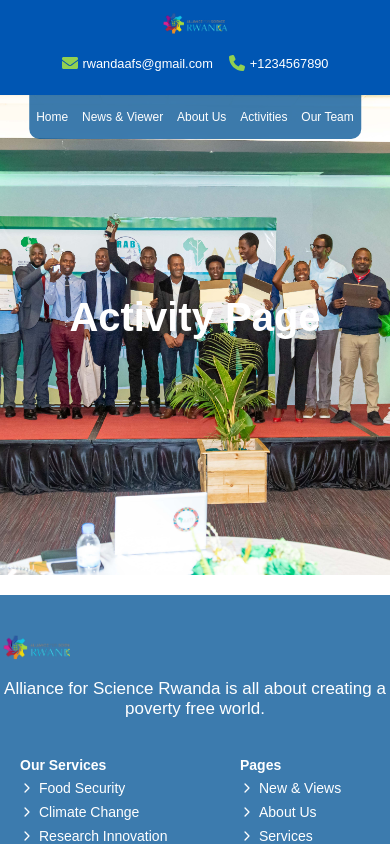
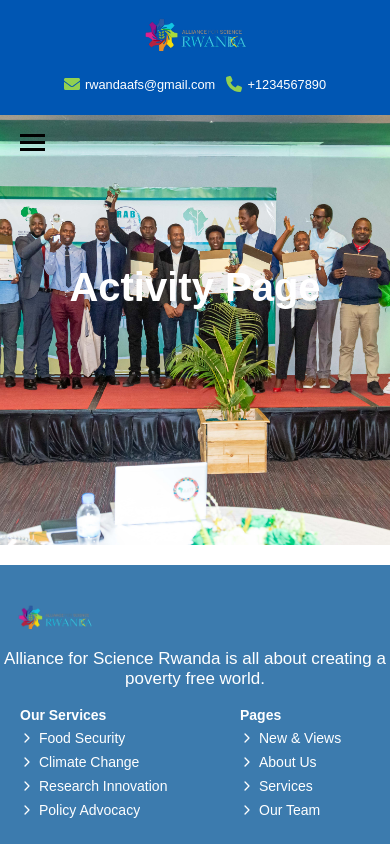
Before and after one commit to pWallet-hub/Alliance-for-science, a React (Vite) app: page /activities in a window 390 px wide. Shown: the top 844 px of the page. Built offline with nearby package versions, Linux system fonts and the light colour scheme.

Commit message:
Update sidebar design and responsiveness

```diff
--- a/src/Components/Footer/Footer.css
+++ b/src/Components/Footer/Footer.css
@@ -17,6 +17,7 @@
 .footer-left {
   text-align: center;
   flex-direction: column;
+  margin: auto;
 }
 
 .footer-left .logo img {
@@ -42,6 +43,7 @@
 .footer-col {
   flex-direction: column;
   width: 170px;
+  margin: auto;
 }
 
 .footer-col h4 {
--- a/src/Components/Header/Header.css
+++ b/src/Components/Header/Header.css
@@ -12,7 +12,7 @@
 .logo-container {
   flex: 1;
   display: flex;
-  justify-content: center;
+  justify-content: center; /* Center the logo */
 }
 
 .logo {
@@ -40,10 +40,10 @@
   height: auto;
 }
 
-
-@media (max-width: 768px) {
+/* Responsive Adjustments */
+@media (max-width: 768px) { /* Tablet view */
   .logo {
-    width: 70px;
+    width: 80px;
   }
 
   .contact-item {
@@ -56,33 +56,36 @@
   }
 }
 
-@media (max-width: 540px) {
+@media (max-width: 540px) { /* Mobile view */
+  .logo {
+    width: 110px;
+  }
   .header {
     flex-direction: column;
-    align-items: center;
+    align-items: center; /* Center align the entire header */
   }
 
   .logo-container {
     justify-content: center;
-    margin-bottom: 0.5rem;
-    margin-top: -1rem;
+    margin-bottom: 0.5rem; /* Add some space below the logo */
+    margin-top: -1rem; /* Move the logo slightly up */
   }
 
   .contact-info {
     flex-direction: column;
     align-items: center;
     display: grid;
-    grid-template-columns: repeat(2, auto);
-    grid-gap: 0.5rem;
+    grid-template-columns: repeat(2, auto); /* Create two columns */
+    grid-gap: 0.4rem; /* Add space between the columns */
   }
 
   .contact-item {
-    padding: 0.25rem;
-    font-size: 0.8rem;
-    justify-content: center;
+    padding: 0.15rem; /* Less padding for mobile */
+    font-size: 0.8rem; /* Adjust font size */
+    justify-content: center; /* Center align the contact items */
   }
 
   .icon {
-    font-size: 1rem;
+    font-size: 1rem; /* Adjust icon size */
   }
 }
--- a/src/Components/Header/Sidebar.css
+++ b/src/Components/Header/Sidebar.css
@@ -1,85 +1,125 @@
+/* Sidebar container */
 .sidebar {
   background: #025496C4;
-  width: 85%;
   display: flex;
   flex-direction: column;
-  padding-top: 10px;
-  justify-content: center;
-  position: absolute;
+  padding: 6px;
+  position: fixed; /* Fixed position to keep it in place */
+  top: 60px; /* Adjust based on header height */
   z-index: 1000;
-  left: 50%;
-  transform: translateX(-50%);
-  border-bottom-left-radius: 10px;
-  border-bottom-right-radius: 10px;
-  content: "";
+  transition: transform 0.3s ease-in-out, opacity 0.3s ease-in-out;
+  transform: translateX(-100%); /* Hide it off-screen initially */
+  opacity: 0;
+}
+
+
+/* Sidebar visible when hamburger is open */
+.sidebar.open {
+  transform: translateX(0);
+  opacity: 1;
 }
 
 .sidebar ul {
   list-style-type: none;
-  justify-content: space-around;
-  margin: 0;
+  margin: auto;
   display: flex;
-  flex-direction: row;
+  flex-direction: row; /* Display items in a row */
   align-items: center;
 }
 
 .sidebar ul li {
-  cursor: pointer;
-  margin-bottom: 10px;
-  position: relative;
+  margin: 0 17px; /* Horizontal spacing between items */
 }
 
 .sidebar ul li a {
   color: #fff;
   text-decoration: none;
-  padding: 5px;
+  padding: 10px;
   display: block;
   font-family: sans-serif;
   font-size: 16px;
   transition: color 0.3s ease, transform 0.3s ease;
 }
 
-.sidebar ul li a::before {
-  content: '';
-  position: absolute;
-  bottom: 0;
-  left: 0;
-  width: 100%;
-  height: 2px;
-  background-color: #fff;
-  transform: scaleX(0);
-  transition: transform 0.3s ease;
+.sidebar ul li a:hover {
+  color: #d0e5f7;
 }
 
-.sidebar ul li a:hover {
-  color: #d0e5f7;
-  transform: scale(1);
+/* Hamburger menu */
+.hamburger {
+  display: none;
+  cursor: pointer;
+  position: absolute; /* Fixed to stay in the same place */
+  top: 101px; /* Move the hamburger down */
+  left: 20px;
+  z-index: 1001;
 }
 
-.sidebar ul li a:hover::before {
-  transform: scaleX(1);
+.hamburger.open .bar {
+  background-color: #f5f5f5; /* Change color when open */
 }
 
-.sidebar ul li a.active {
-  background: #025496C4;
-  color: #fff;
+.hamburger .bar {
+  width: 25px;
+  height: 3px;
+  background-color: black;
+  margin: 4px 0;
 }
 
-/* Responsive Adjustments */
-@media (max-width: 768px) {
-  .sidebar ul li a {
-    font-size: 14px;
+/* Sidebar visible by default on medium and large screens */
+@media (min-width: 768px) {
+  .sidebar {
+    transform: translateX(0);
+    opacity: 1;
+    position: static; /* Static position on larger screens */
+    width: auto; /* Adjust width to fit content */
+  }
+
+  .sidebar ul {
+    flex-direction: row; /* Keep items in a row */
+  }
+
+  .hamburger {
+    display: none;
   }
 }
 
+/* Hamburger visible on smaller screens */
+@media (max-width: 768px) {
+  .hamburger {
+    display: block;
+  }
+
+  .sidebar {
+    position: absolute;
+    top: 84px; /* Adjust based on header height */
+    width: 250px; /* Fixed width on smaller screens */
+    border-radius: 0;
+  }
+
+  .sidebar ul {
+    flex-direction: column; /* Stack items vertically when sidebar is open */
+  }
+
+  .sidebar ul li {
+    margin: 10px 0;
+  }
+}
 @media (max-width: 540px) {
-  .sidebar ul li a {
-    font-size: 12px;
+  .hamburger {
+    top: 130px;
+  }
+
+  .sidebar {
+    position: absolute;
+    top: 114px; /* Adjust based on header height */
+    width: 250px; /* Fixed width on smaller screens */
+    border-radius: 0;
   }
 }
 
-@media (max-width: 360px) {
+@media (max-width: 480px) {
   .sidebar ul li a {
-    font-size: 10px;
+    font-size: 14px; /* Adjust font size for smaller screens */
   }
 }
--- a/src/Components/Header/Sidebar.jsx
+++ b/src/Components/Header/Sidebar.jsx
@@ -1,20 +1,33 @@
-// Sidebar.js
-import React from 'react';
+// Sidebar.jsx
+import React, { useState } from 'react';
 import { Link } from 'react-router-dom';
 import './Sidebar.css';
 
 function Sidebar() {
+  const [isOpen, setIsOpen] = useState(false);
+
+  const toggleSidebar = () => {
+    setIsOpen(!isOpen);
+  };
+
   return (
-    <div className="sidebar">
-      <ul>
-        <li><Link to="/">Home</Link></li>
-        <li><Link to="/news">News & Viewer</Link></li>
-        <li><Link to="/about">About Us</Link></li>
-        <li><Link to="/activities">Activities</Link></li>
-        <li><Link to="/team">Our Team</Link></li>
+    <>
+      <div className="hamburger" onClick={toggleSidebar}>
+        <div className="bar"></div>
+        <div className="bar"></div>
+        <div className="bar"></div>
+      </div>
 
-      </ul>
-    </div>
+      <div className={`sidebar ${isOpen ? 'open' : ''}`}>
+        <ul>
+          <li><Link to="/" onClick={toggleSidebar}>Home</Link></li>
+          <li><Link to="/news" onClick={toggleSidebar}>News & Viewer</Link></li>
+          <li><Link to="/about" onClick={toggleSidebar}>About Us</Link></li>
+          <li><Link to="/activities" onClick={toggleSidebar}>Activities</Link></li>
+          <li><Link to="/team" onClick={toggleSidebar}>Our Team</Link></li>
+        </ul>
+      </div>
+    </>
   );
 }
 
--- a/src/Pages/About/About.css
+++ b/src/Pages/About/About.css
@@ -11,10 +11,16 @@
     padding-top: 200px;
     font-family: sans-serif;
     text-align: center;
-
     font-size: 20px;
     text-transform: capitalize;
+    transition: .5s ease-in-out;
   }
+  @media (max-width:900px){
+    .about1{
+      margin-top: -50px;
+    }
+  }
+
 .about-text {
   margin-top: 1rem;
 
--- a/src/Pages/Activities/Activities.css
+++ b/src/Pages/Activities/Activities.css
@@ -2,7 +2,6 @@
     font-family: Arial, sans-serif;
     margin: 0;
     padding: 0;
-
     background-image: url('../../assets/image/_72A2707.jpg');
     width: 100%;
     height: 30rem;
@@ -15,6 +14,12 @@
     text-align: center;
     font-size: 20px;
     text-transform: capitalize;
+    transition: .5s ease-in-out;
+  }
+  @media (max-width:900px){
+    .activity-page{
+      margin-top: -50px;
+    }
   }
 
   .header {
--- a/src/Pages/News/News.css
+++ b/src/Pages/News/News.css
@@ -11,7 +11,14 @@
     text-align: center;
     font-size: 20px;
     text-transform: capitalize;
-}
+    transition: .5s ease-in-out;
+  }
+  @media (max-width:900px){
+    .news{
+      margin-top: -50px;
+    }
+  }
+
 .news-container{
     display: flex;
     flex-direction: row;
--- a/src/Pages/Team/Team.css
+++ b/src/Pages/Team/Team.css
@@ -11,7 +11,14 @@
     text-align: center;
     font-size: 20px;
     text-transform: capitalize;
-}
+    transition: .5s ease-in-out;
+  }
+  @media (max-width:900px){
+    .team{
+      margin-top: -50px;
+    }
+  }
+
 .team h1{
   color: #ffff;
     text-transform: uppercase;
```
Also changed, not shown: src/Pages/Home/Home.css (line endings or trailing spaces).
